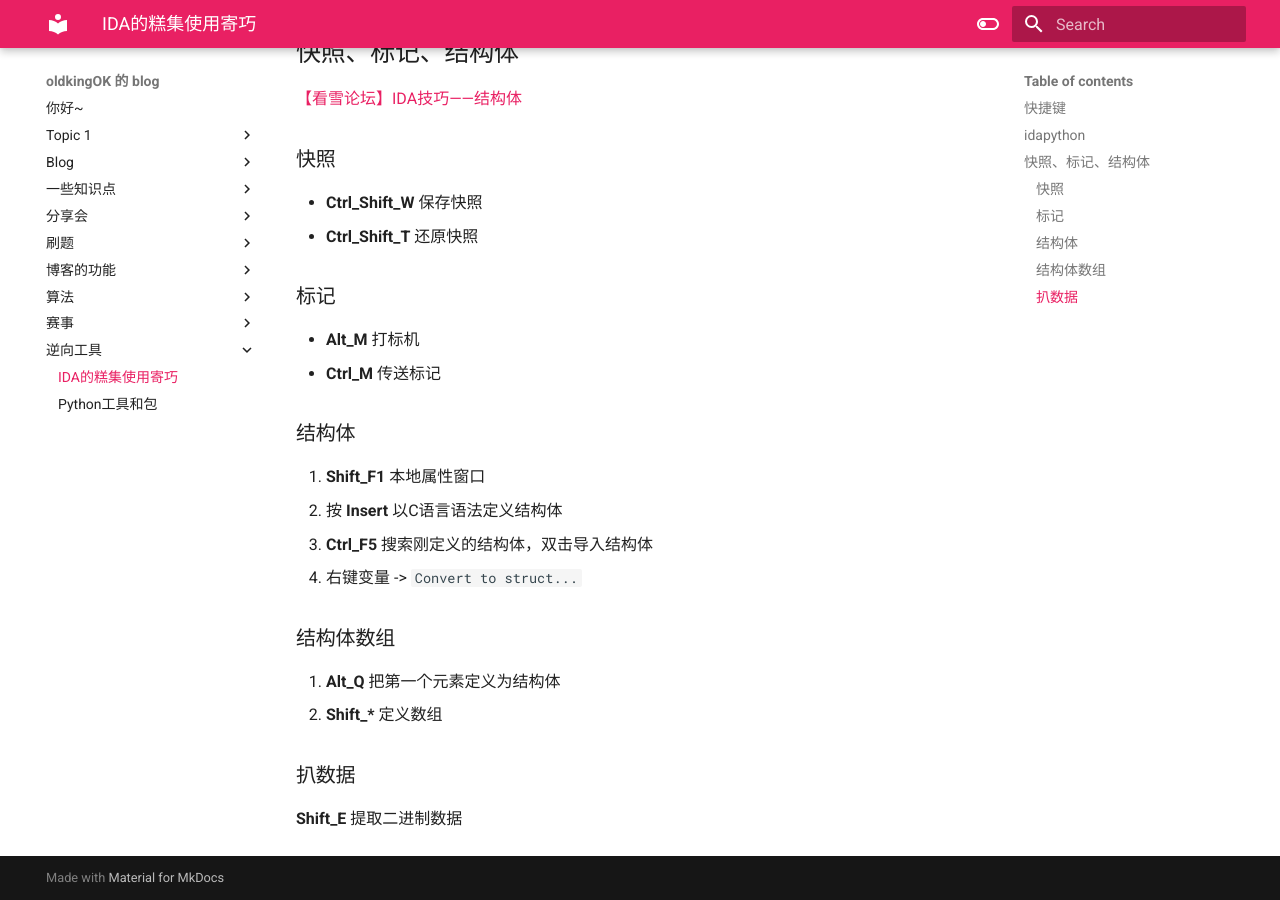
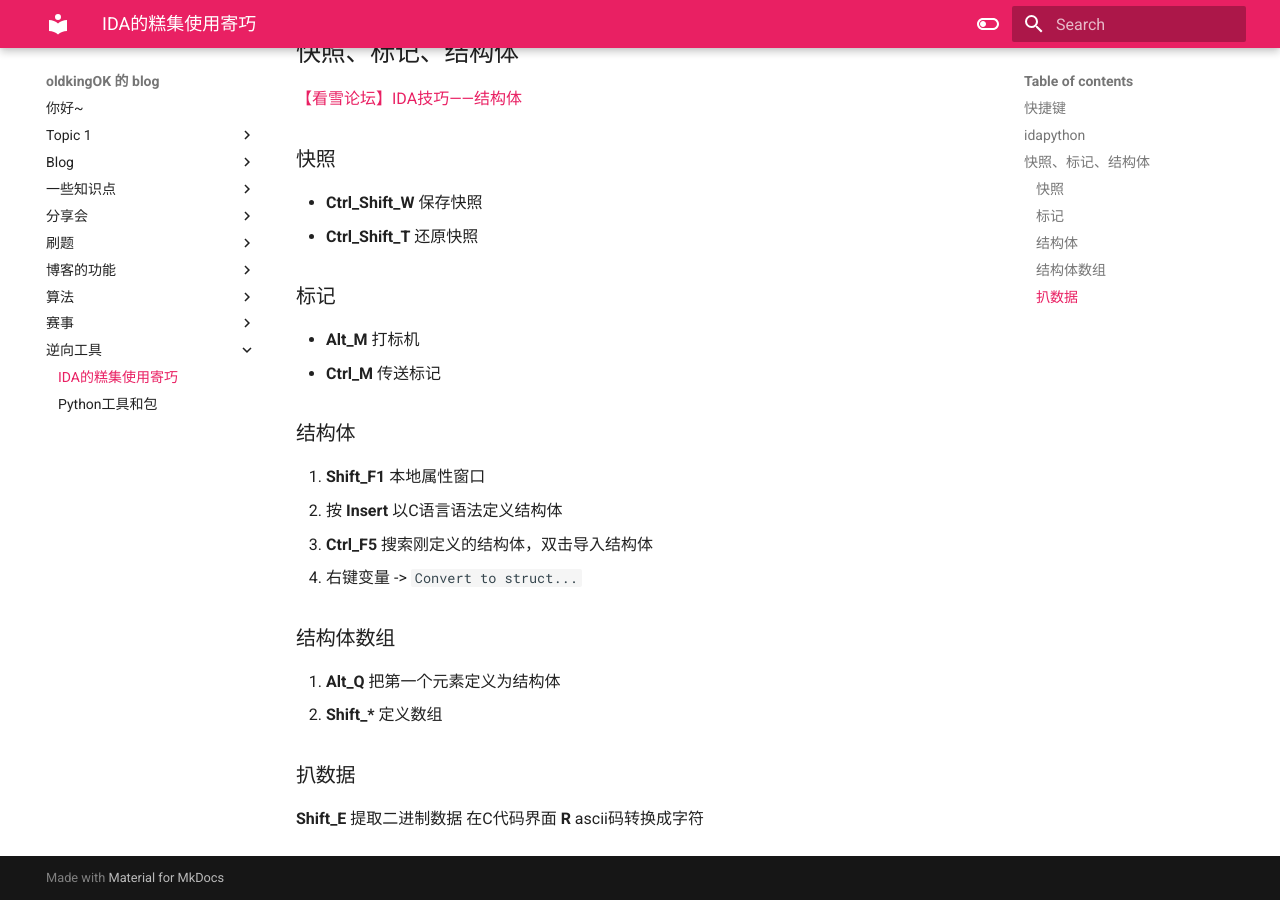
Before and after one commit to oldkingOK/CTF-Re, an MkDocs documentation site: the page built from docs/逆向工具/IDA.md, in a window 1280 px wide and 900 px high, scrolled down 831 px. Built offline with MkDocs 1.6.1 and Material for MkDocs 9.7.7, drawn with Linux system fonts in a browser that asks for light colours.

Commit message:
更新IDA操作寄巧

```diff
--- a/docs/逆向工具/IDA.md
+++ b/docs/逆向工具/IDA.md
@@ -39,3 +39,4 @@
 ### 扒数据
 
 **Shift_E** 提取二进制数据
+在C代码界面 **R** ascii码转换成字符
```
